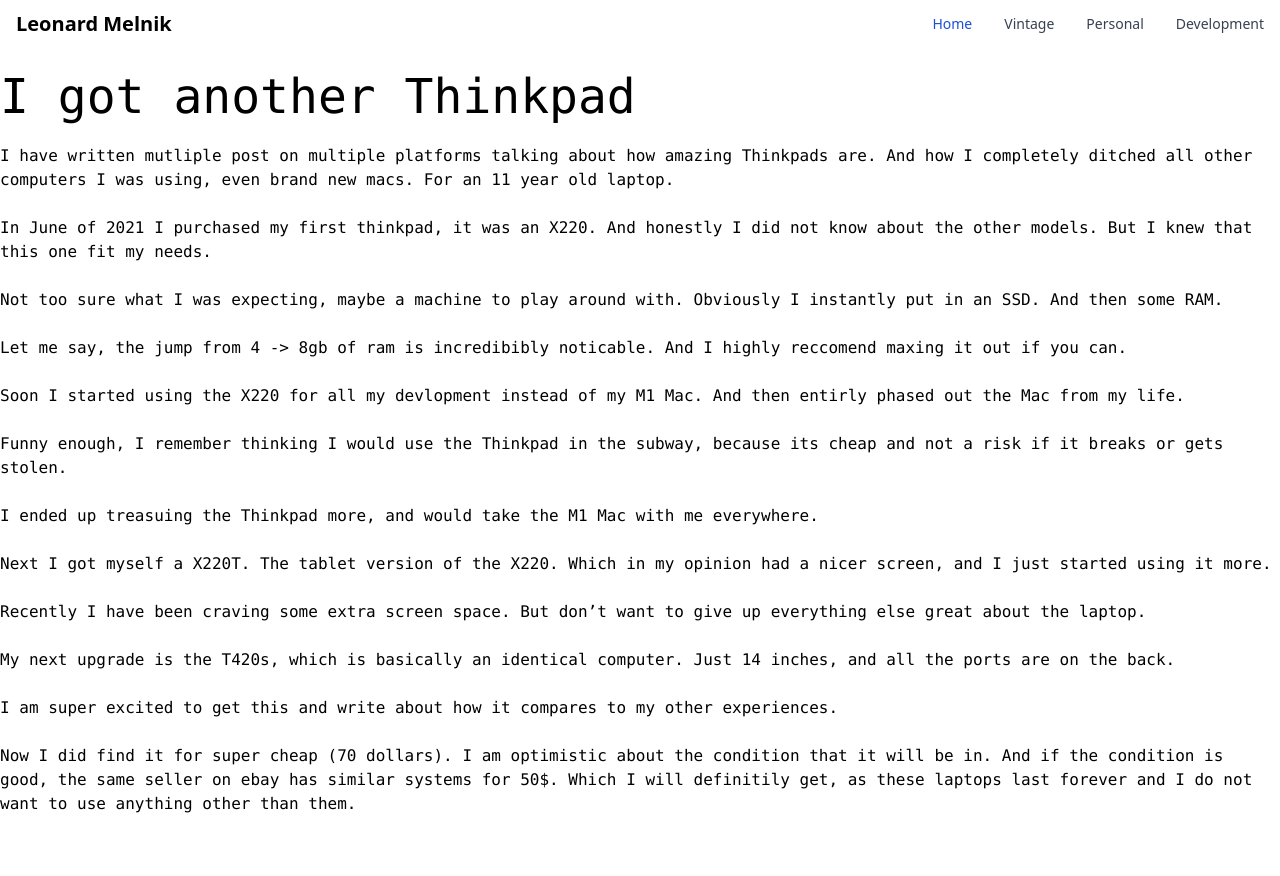
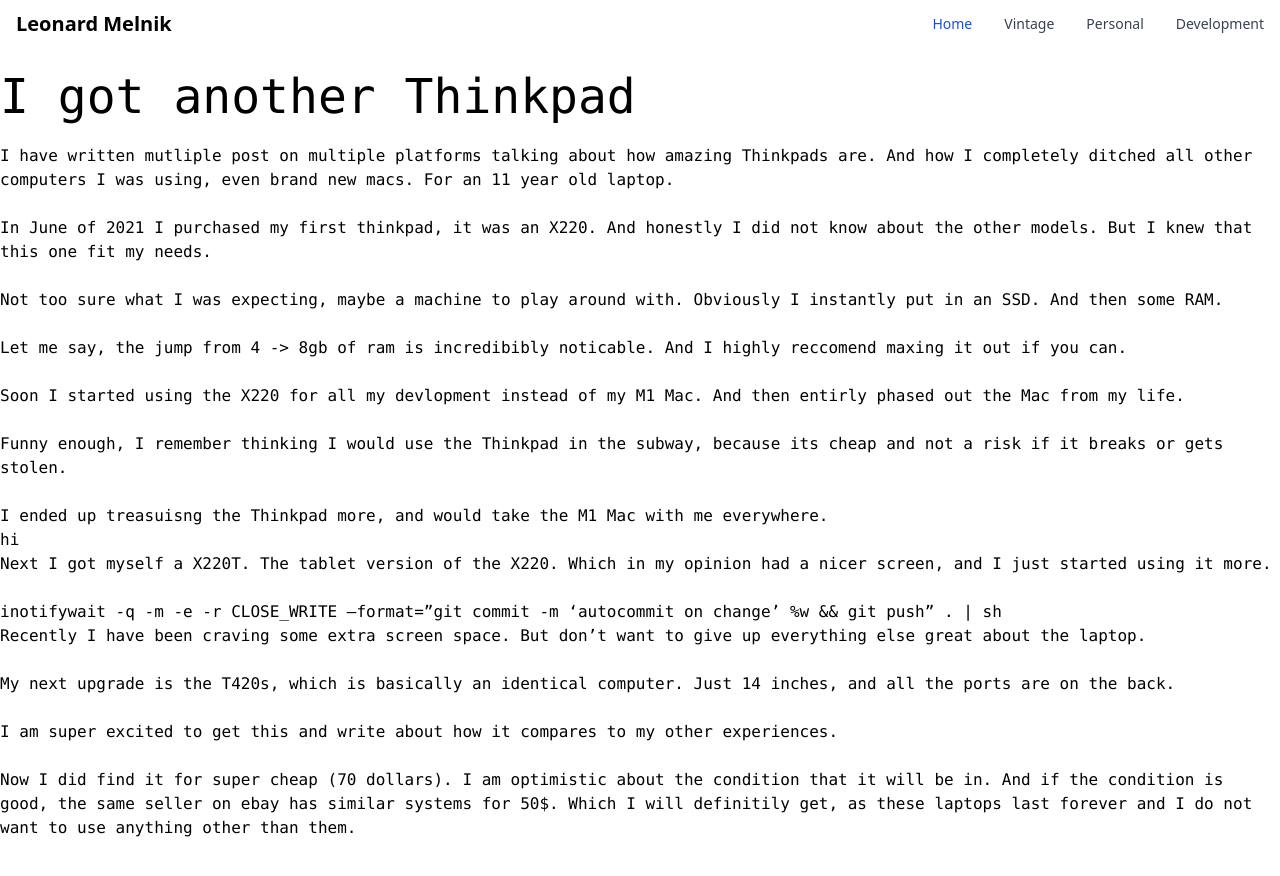
Before and after one commit to lennymelnik/blog, a Jekyll site: the page built from _posts/2022-05-01-t420.md, in a window 1280 px wide. Shown: the top 876 px of the page. Built offline with Jekyll 4.4.1, drawn with Linux system fonts in a browser that asks for light colours; nearby versions of some CDN libraries.

Commit message:
autocommit on change

```diff
--- a/_posts/2022-05-01-t420.md
+++ b/_posts/2022-05-01-t420.md
@@ -29,13 +29,14 @@
 <br/>
 <br/>
 
-I ended up treasuing the Thinkpad more, and would take the M1 Mac with me everywhere.
-<br/>
+I ended up treasuisng the Thinkpad more, and would take the M1 Mac with me everywhere.
+<br/>hi
 <br/>
 
 Next I got myself a X220T. The tablet version of the X220. Which in my opinion had a nicer screen, and I just started using it more.
 <br/>
 <br/>
+inotifywait -q -m -e -r CLOSE_WRITE --format="git commit -m 'autocommit on change' %w && git push" . | sh
 
 Recently I have been craving some extra screen space. But don't want to give up everything else great about the laptop.
 <br/>
```
Also changed, not shown: _posts/2022-05-01-waking-up.md (+1 -1 lines).
